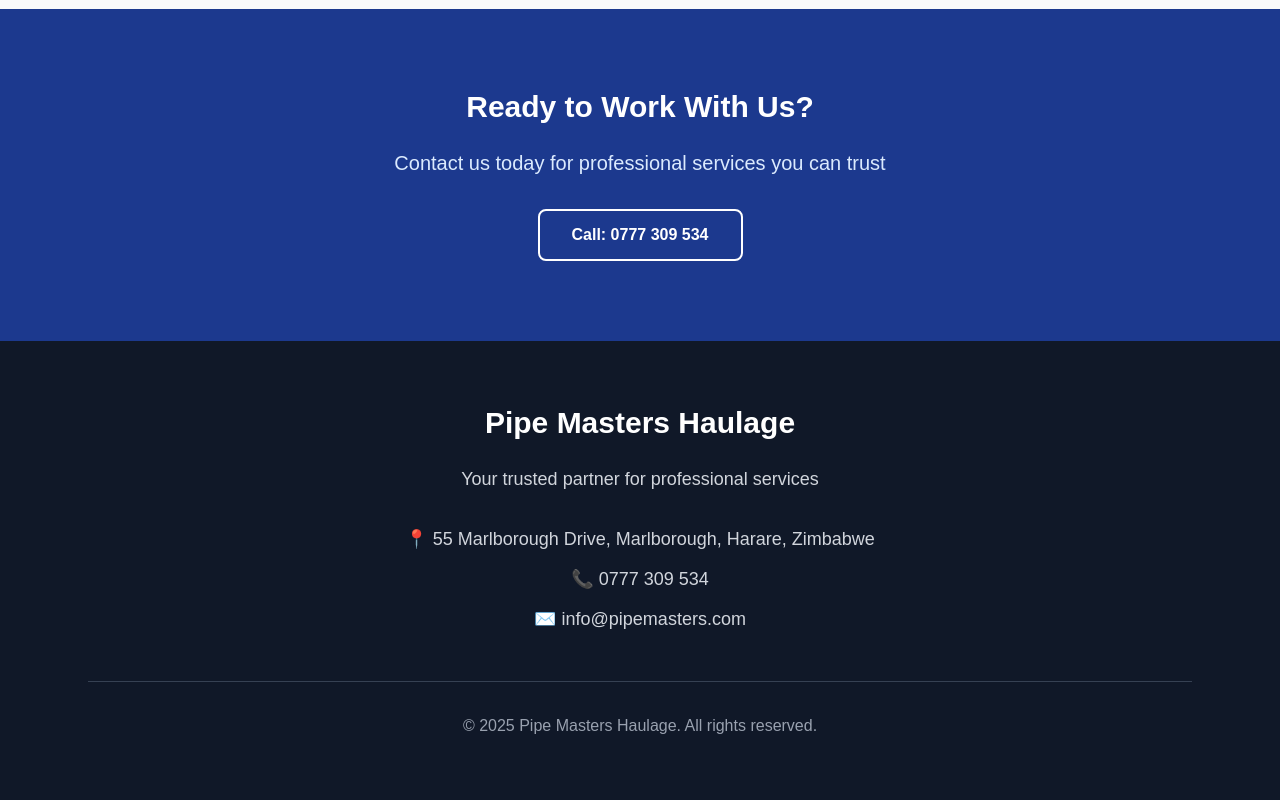
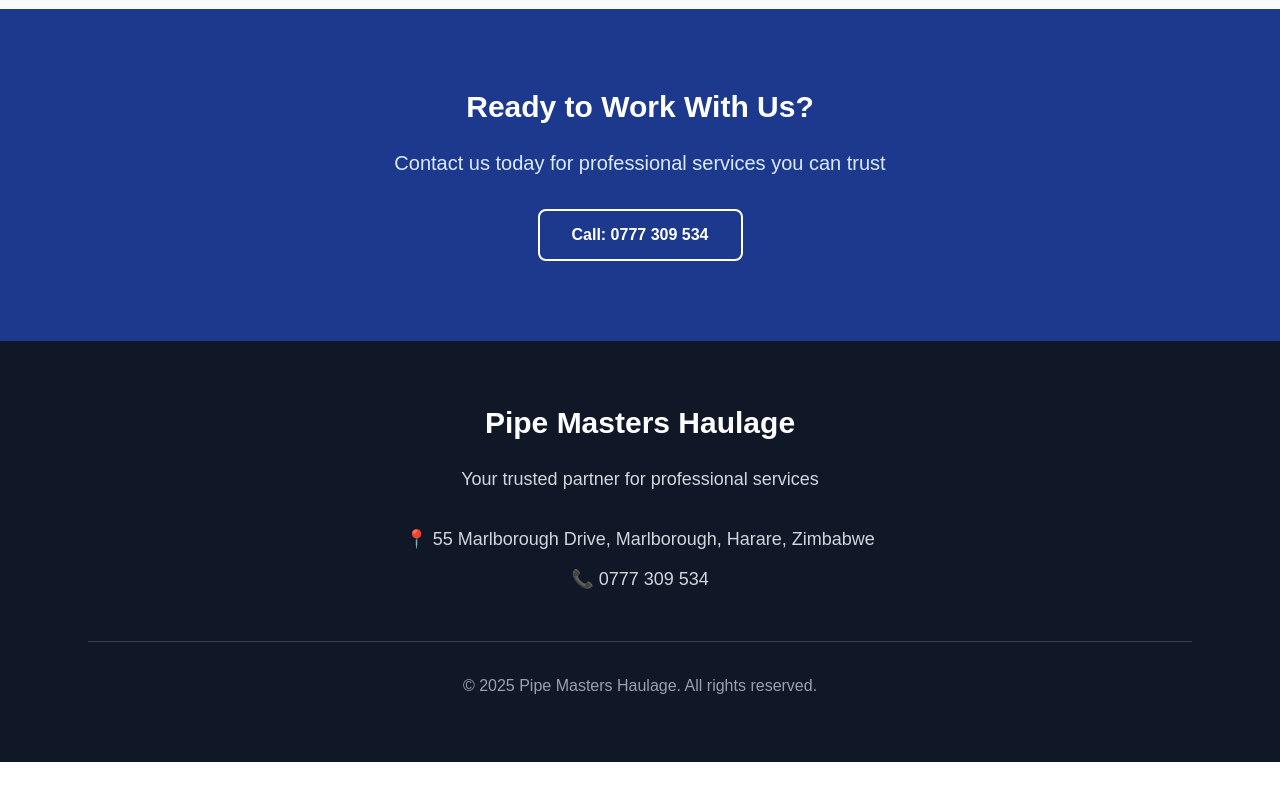
Before and after one commit to mafaro21/pipe-masters-haulage, a Next.js app: page / in a window 1280 px wide. Shown: the part 1327-2127 px from the top of the page. After the commit the page ends 2089 px from the top, so only its background shows below. Built offline with nearby package versions, Linux system fonts and the light colour scheme.

Commit message:
React2Shell patch, removed email, sorted the year in footer

```diff
--- a/app/gallery/page.tsx
+++ b/app/gallery/page.tsx
@@ -141,10 +141,10 @@
                             <div className="text-gray-300 space-y-3 text-lg">
                                 <p>📍 55 Marlborough Drive, Marlborough, Harare, Zimbabwe</p>
                                 <p>📞 0777 309 534</p>
-                                <p>✉️ info@pipemasters.com</p>
+                                {/* <p>✉️ info@pipemasters.com</p> */}
                             </div>
                             <div className="border-t border-gray-700 mt-12 pt-8 text-gray-400">
-                                <p>&copy; 2025 Pipe Masters Haulage. All rights reserved.</p>
+                                <p>&copy; {new Date().getFullYear()} Pipe Masters Haulage. All rights reserved.</p>
                             </div>
                         </div>
                     </div>
--- a/app/page.tsx
+++ b/app/page.tsx
@@ -231,10 +231,10 @@
             <div className="text-gray-300 space-y-3 text-lg">
               <p>📍 55 Marlborough Drive, Marlborough, Harare, Zimbabwe</p>
               <p>📞 0777 309 534</p>
-              <p>✉️ info@pipemasters.com</p>
+              {/* <p>✉️ info@pipemasters.com</p> */}
             </div>
             <div className="border-t border-gray-700 mt-12 pt-8 text-gray-400">
-              <p>&copy; 2025 Pipe Masters Haulage. All rights reserved.</p>
+              <p>&copy; {new Date().getFullYear()} Pipe Masters Haulage. All rights reserved.</p>
             </div>
           </div>
         </div>
--- a/app/services/page.tsx
+++ b/app/services/page.tsx
@@ -165,10 +165,10 @@
                         <div className="text-gray-300 space-y-3 text-lg">
                             <p>📍 55 Marlborough Drive, Marlborough, Harare, Zimbabwe</p>
                             <p>📞 0777 309 534</p>
-                            <p>✉️ info@pipemasters.com</p>
+                            {/* <p>✉️ info@pipemasters.com</p> */}
                         </div>
                         <div className="border-t border-gray-700 mt-12 pt-8 text-gray-400">
-                            <p>&copy; 2025 Pipe Masters Haulage. All rights reserved.</p>
+                            <p>&copy; {new Date().getFullYear()} Pipe Masters Haulage. All rights reserved.</p>
                         </div>
                     </div>
                 </div>
--- a/package.json
+++ b/package.json
@@ -10,7 +10,7 @@
   "dependencies": {
     "react": "19.1.0",
     "react-dom": "19.1.0",
-    "next": "15.5.4"
+    "next": "15.5.7"
   },
   "devDependencies": {
     "typescript": "^5",
```
Also changed, not shown: 1 other file (tests, documents, lock files or other folders).
